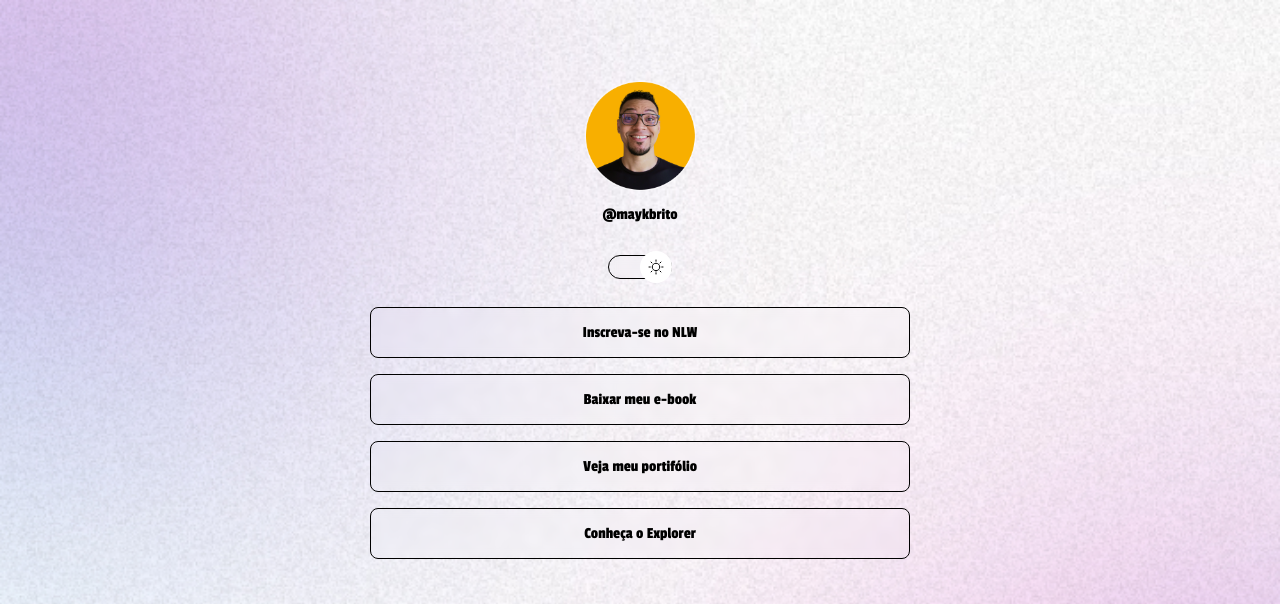
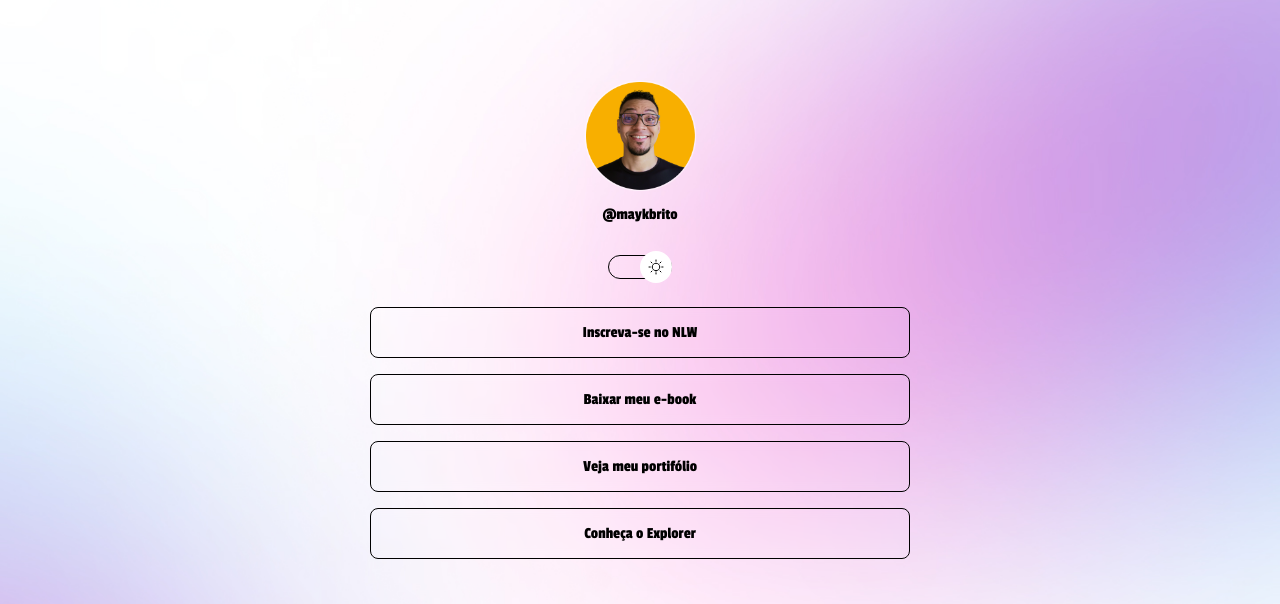
Before and after one commit to gabrielaaraujodev/1-Projeto, a plain HTML site: page index.html in a window 1280 px wide. Shown: the top 604 px of the page. Drawn offline with nearby package versions, Linux system fonts and the light colour scheme.

Commit message:
changed background based on media queries

```diff
--- a/style.css
+++ b/style.css
@@ -48,6 +48,8 @@ body {
   background: url(./assets/assets/bg-mobile.jpg) no-repeat top center/cover
 
   */
+
+  height: 100vh;
 }
 
 div#container {
@@ -176,3 +178,15 @@ footer {
   text-align: center;
   font-size: 14px;
 }
+
+/* Media Queries */
+
+@media (min-width: 700px) {
+  :root {
+    --bg-url: url(./assets/assets/bg-desktop.jpg);
+  }
+
+  .light {
+    --bg-url: url(./assets/assets/bg-desktop-light.jpg);
+  }
+}
```
Also changed, not shown: index.html (+1 -0 lines).
